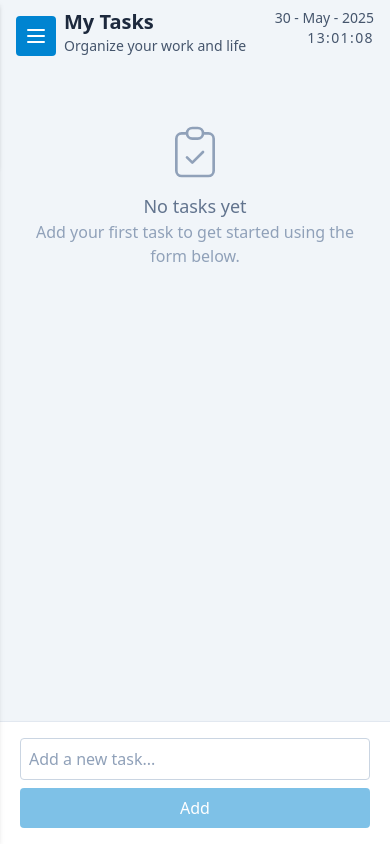
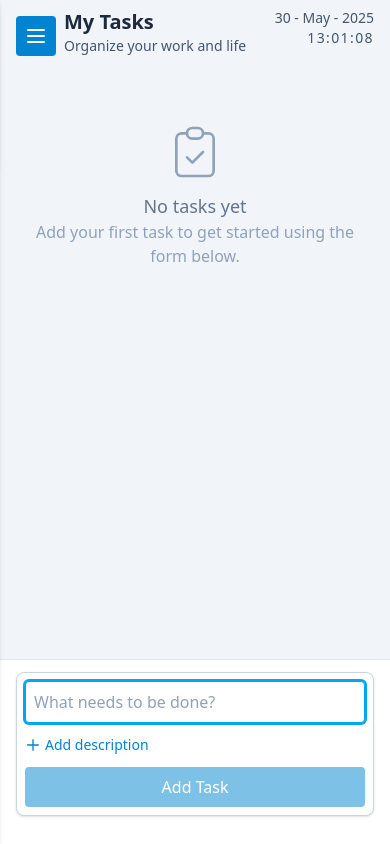
Before and after one commit to rahidmondal/T8D, a React (Vite) app in the folder frontend/: page / in a window 390 px wide. Built offline with nearby package versions, Linux system fonts and the light colour scheme.

Commit message:
refactor: improve layout and structure of TodoList component

```diff
--- a/frontend/src/App.tsx
+++ b/frontend/src/App.tsx
@@ -10,7 +10,7 @@ import '@src/App.css';
 const App: React.FC = () => {
   const [selectedView, setSelectedView] = useState('tasks');
   const [refreshTrigger, setRefreshTrigger] = useState(0);
-  const [sidebarOpen, setSidebarOpen] = useState(false); // NEW
+  const [sidebarOpen, setSidebarOpen] = useState(false);
 
   const handleTaskChange = () => {
     setRefreshTrigger(prev => prev + 1);
@@ -46,8 +46,7 @@ const App: React.FC = () => {
           setSidebarOpen={setSidebarOpen}
         />
       </aside>
-      {/* Main content */}
-      <main className="flex-1 p-2 sm:p-4 md:p-6 overflow-auto">
+      <main className="flex-1 p-2 sm:p-4 md:p-6 overflow-auto relative">
         {selectedView === 'tasks' && (
           <div className="max-w-full sm:max-w-3xl mx-auto px-2 sm:px-4">
             <header className="mb-4 sm:mb-6 flex flex-row items-start sm:items-center justify-between gap-2 pl-12 lg:pl-0">
@@ -62,7 +61,13 @@ const App: React.FC = () => {
             <TodoList key={refreshTrigger} onTaskChange={handleTaskChange} />
           </div>
         )}
-        {selectedView === 'settings' && <Settings />}
+        {selectedView === 'settings' && (
+          <div className="w-full px-4 sm:px-6 md:px-8">
+            <div className="mt-0 ml-5">
+              <Settings />
+            </div>
+          </div>
+        )}
       </main>
     </div>
   );
--- a/frontend/src/components/TodoList.tsx
+++ b/frontend/src/components/TodoList.tsx
@@ -1,22 +1,22 @@
 import { useEffect, useRef, useState } from 'react';
 
-import TodoForm from '@components/TodoForm';
 import TodoItem from '@components/TodoItem';
 
 import { Task } from '../models/Task';
 import { createTask, getAllTasks, updateTask } from '../utils/todo/todo';
 
+import TodoForm from './TodoForm';
+
 interface TodoListProps {
-  onTaskChange?: () => void; // To notify App.tsx or other parent components of changes
+  onTaskChange?: () => void;
 }
 
 export default function TodoList({ onTaskChange = () => {} }: TodoListProps) {
   const [tasks, setTasks] = useState<Task[]>([]);
   const [isLoading, setIsLoading] = useState(true);
-  const [isDragOverRoot, setIsDragOverRoot] = useState(false); // For dropping at root level
+  const [isDragOverRoot, setIsDragOverRoot] = useState(false);
   const [quickTaskInput, setQuickTaskInput] = useState('');
-  const [showFullForm, setShowFullForm] = useState(false); // For the sticky form to expand
-  const [dragTargetItem, setDragTargetItem] = useState<string | null>(null); // ID of item being hovered over
+  const [dragTargetItem, setDragTargetItem] = useState<string | null>(null);
 
   const listContainerRef = useRef<HTMLDivElement>(null);
 
@@ -28,7 +28,6 @@ export default function TodoList({ onTaskChange = () => {} }: TodoListProps) {
     setIsLoading(true);
     try {
       const allTasks = await getAllTasks();
-      // Ensure tasks are sorted for consistent display, especially after reordering
       setTasks(allTasks.sort((a, b) => (a.parentId === b.parentId ? a.createdAt - b.createdAt : 0)));
     } catch (error) {
       console.error('Error loading tasks:', error);
@@ -39,12 +38,12 @@ export default function TodoList({ onTaskChange = () => {} }: TodoListProps) {
 
   const handleLocalTaskChange = () => {
     loadTasks();
-    onTaskChange(); // Notify parent
+    onTaskChange();
   };
 
   const handleDropOnList = async (
     draggedId: string,
-    targetId: string | null, // null if dropping at root or on an item
+    targetId: string | null,
     position: 'before' | 'after' | 'inside' = 'inside',
   ) => {
     try {
@@ -68,7 +67,6 @@ export default function TodoList({ onTaskChange = () => {} }: TodoListProps) {
 
         if (position === 'inside') {
           newParentId = targetId;
-          // When moving inside, new task should be last among children or have a new timestamp
           const childrenOfTarget = tasks.filter(t => t.parentId === targetId);
           newCreatedAt =
             childrenOfTarget.length > 0 ? Math.max(...childrenOfTarget.map(c => c.createdAt)) + 1000 : Date.now();
@@ -92,7 +90,6 @@ export default function TodoList({ onTaskChange = () => {} }: TodoListProps) {
                 : targetTask.createdAt + 1000;
           }
         }
-        // Prevent a task from becoming its own ancestor
         let currentParentId = newParentId;
         while (currentParentId) {
           if (currentParentId === draggedId) {
@@ -144,7 +141,6 @@ export default function TodoList({ onTaskChange = () => {} }: TodoListProps) {
         className={`min-h-[300px] p-1 rounded-md ${isDragOverRoot && !dragTargetItem ? 'border-2 border-dashed border-sky-400 dark:border-sky-600 bg-sky-50 dark:bg-sky-900/50' : ''}`}
         onDragOver={e => {
           e.preventDefault();
-          // Only set drag over root if not over a specific item
           if (!dragTargetItem && e.target === listContainerRef.current) {
             setIsDragOverRoot(true);
           }
@@ -155,13 +151,11 @@ export default function TodoList({ onTaskChange = () => {} }: TodoListProps) {
           }
         }}
         onDrop={e => {
-          // Handles dropping onto the root list area
           e.preventDefault();
           e.stopPropagation();
           const draggedId = e.dataTransfer.getData('taskId');
-          // Ensure drop is directly on the list container, not on a child item that didn't handle its own drop
           if (e.target === listContainerRef.current && draggedId) {
-            handleDropOnList(draggedId, null); // null targetId means root
+            handleDropOnList(draggedId, null);
           }
           setIsDragOverRoot(false);
         }}
@@ -205,48 +199,21 @@ export default function TodoList({ onTaskChange = () => {} }: TodoListProps) {
                 onTasksChange={handleLocalTaskChange}
                 onDragOver={taskId => {
                   setDragTargetItem(taskId);
-                }} // Let TodoItem signal hover
+                }}
                 dragTarget={dragTargetItem}
               />
             ))}
           </div>
         )}
       </div>
-      {/* Sticky task input at the bottom */}
-      <div className="fixed bottom-0 left-0 right-0 lg:left-64 {/* Adjust left for sidebar width on larger screens */} bg-white dark:bg-slate-800 border-t border-slate-200 dark:border-slate-700 shadow-lg z-20">
+      <div className="fixed bottom-0 left-0 right-0 lg:left-64 bg-white dark:bg-slate-800 border-t border-slate-200 dark:border-slate-700 shadow-lg z-20">
         <div className="max-w-3xl mx-auto px-4 py-3">
-          {showFullForm ? (
-            <TodoForm
-              onTaskCreated={() => {
-                handleLocalTaskChange();
-                setShowFullForm(false); // Collapse after creation
-              }}
-              startExpanded={true} // Tell TodoForm to start expanded
-            />
-          ) : (
-            <div className="p-1">
-              {' '}
-              {/* Reduced padding for compact quick add */}
-              <form onSubmit={handleQuickAddTask} className="flex flex-col sm:flex-row gap-2">
-                <input
-                  type="text"
-                  placeholder="Add a new task..."
-                  className="flex-1 p-2 border border-slate-300 dark:border-slate-600 rounded focus:outline-none focus:ring-2 focus:ring-sky-500 dark:focus:ring-sky-400 focus:border-sky-500 dark:focus:border-sky-400 transition-all text-slate-800 dark:text-slate-100 bg-white dark:bg-slate-700 placeholder-slate-400 dark:placeholder-slate-500 text-base"
-                  value={quickTaskInput}
-                  onChange={e => setQuickTaskInput(e.target.value)}
-                  required
-                  maxLength={100}
-                />
-                <button
-                  type="submit"
-                  className="w-full sm:w-auto px-4 py-2 bg-sky-600 hover:bg-sky-700 dark:bg-sky-500 dark:hover:bg-sky-600 text-white rounded transition-colors disabled:opacity-50"
-                  disabled={!quickTaskInput.trim()}
-                >
-                  Add
-                </button>
-              </form>
-            </div>
-          )}
+          <TodoForm
+            parentId={null}
+            onTaskCreated={() => {
+              handleLocalTaskChange();
+            }}
+          />
         </div>
       </div>
     </div>
```
